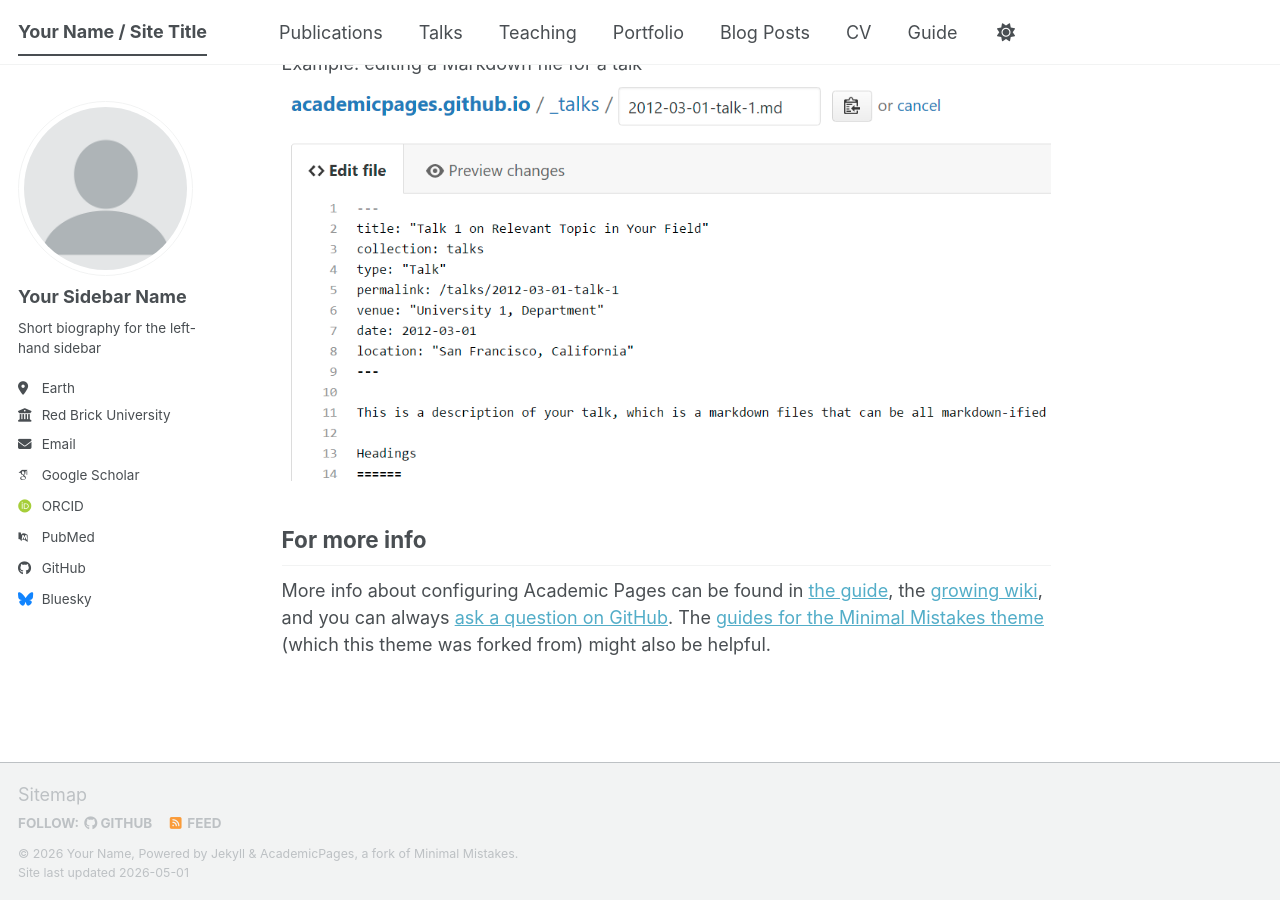
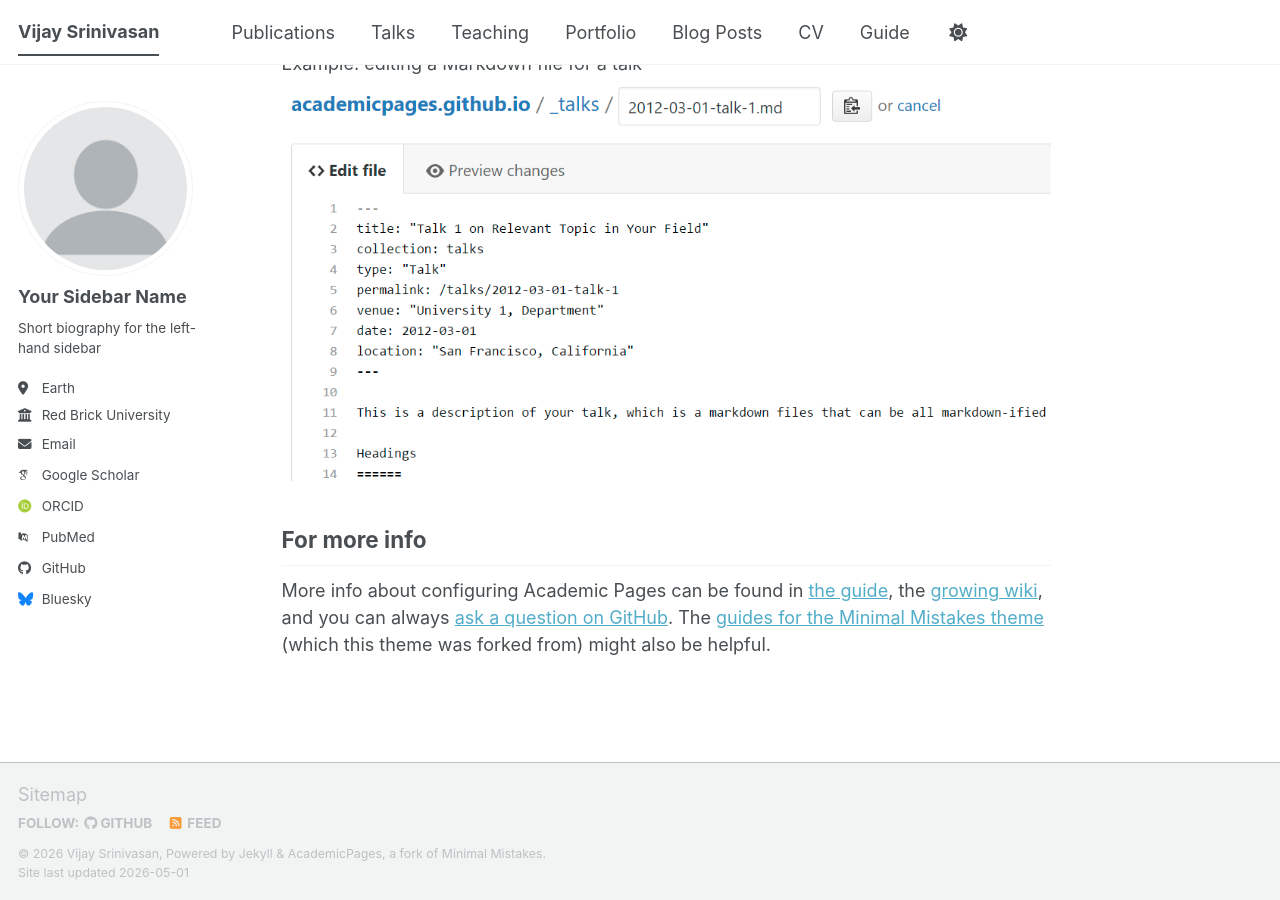
Before and after one commit to vr-srinivasan/vr-srinivasan.github.io, a Jekyll site: the page built from _pages/about.md, in a window 1280 px wide and 900 px high, scrolled down 2720 px. Built offline with Jekyll 4.4.1, drawn with Linux system fonts in a browser that asks for light colours; some web fonts are replaced; a script bundle is joined from its source files by our own code; library files that are not in the unit come from our copies.

Commit message:
Update config again

```diff
--- a/_config.yml
+++ b/_config.yml
@@ -9,9 +9,9 @@
 # Basic Site Settings
 locale                   : "en-US"
 site_theme               : "default" # The available themes options are "default", "air", "sunrise", "mint", "dirt" and "contrast"
-title                    : "Your Name / Site Title"
+title                    : "Vijay Srinivasan"
 title_separator          : "-"
-name                     : &name "Your Name"
+name                     : &name "Vijay Srinivasan"
 description              : &description "Your Name's academic portfolio"   # Update this with a general description of your site, this is the default if not overridden by a page
 url                      : https://vr-srinivasan.github.io # The base hostname & protocol for your site e.g. "https://[your GitHub username].github.io",
                                                            # or if you already have some other page hosted on Github then use "https://[your GitHub username].github.io/[Your Repo Name]"
```
